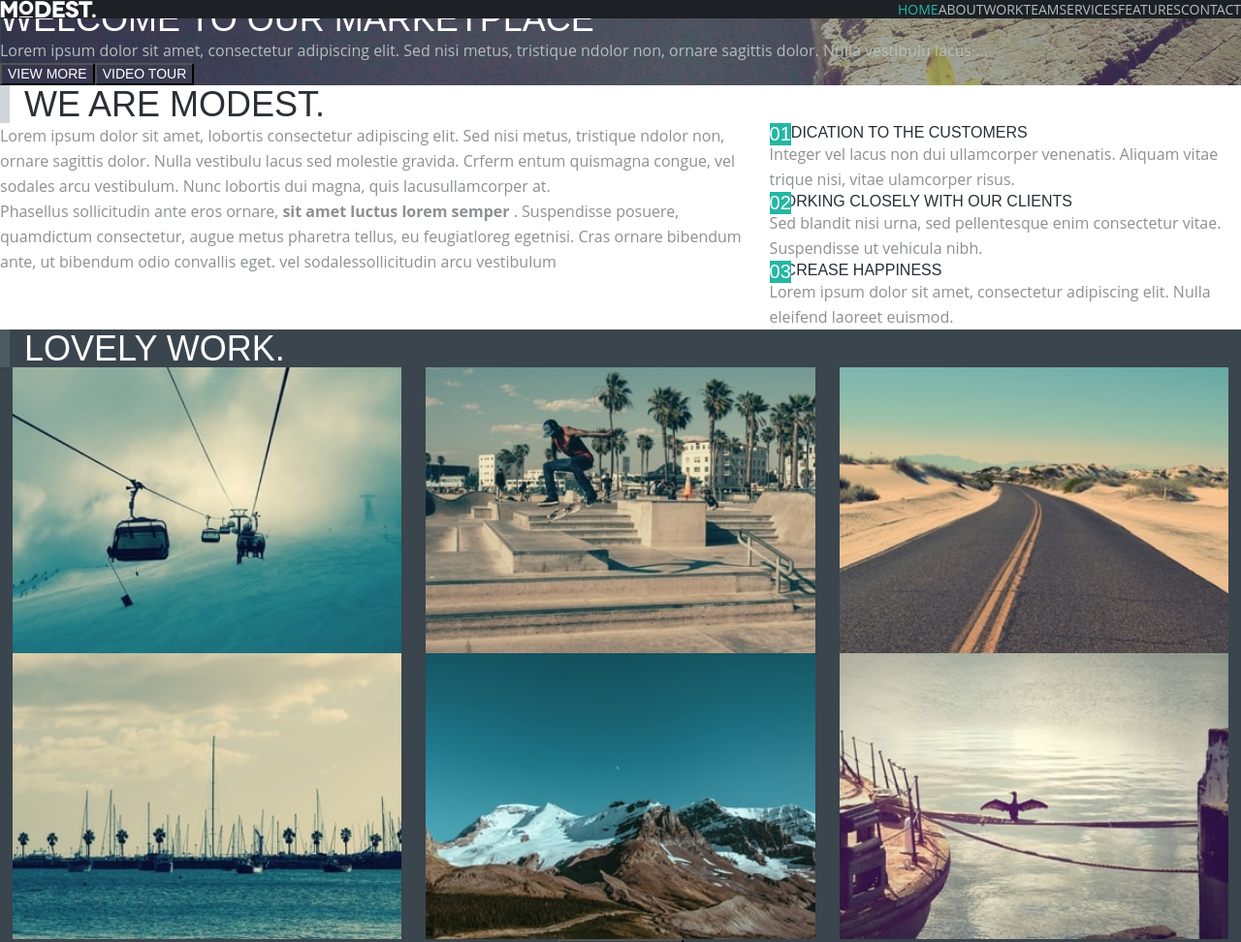
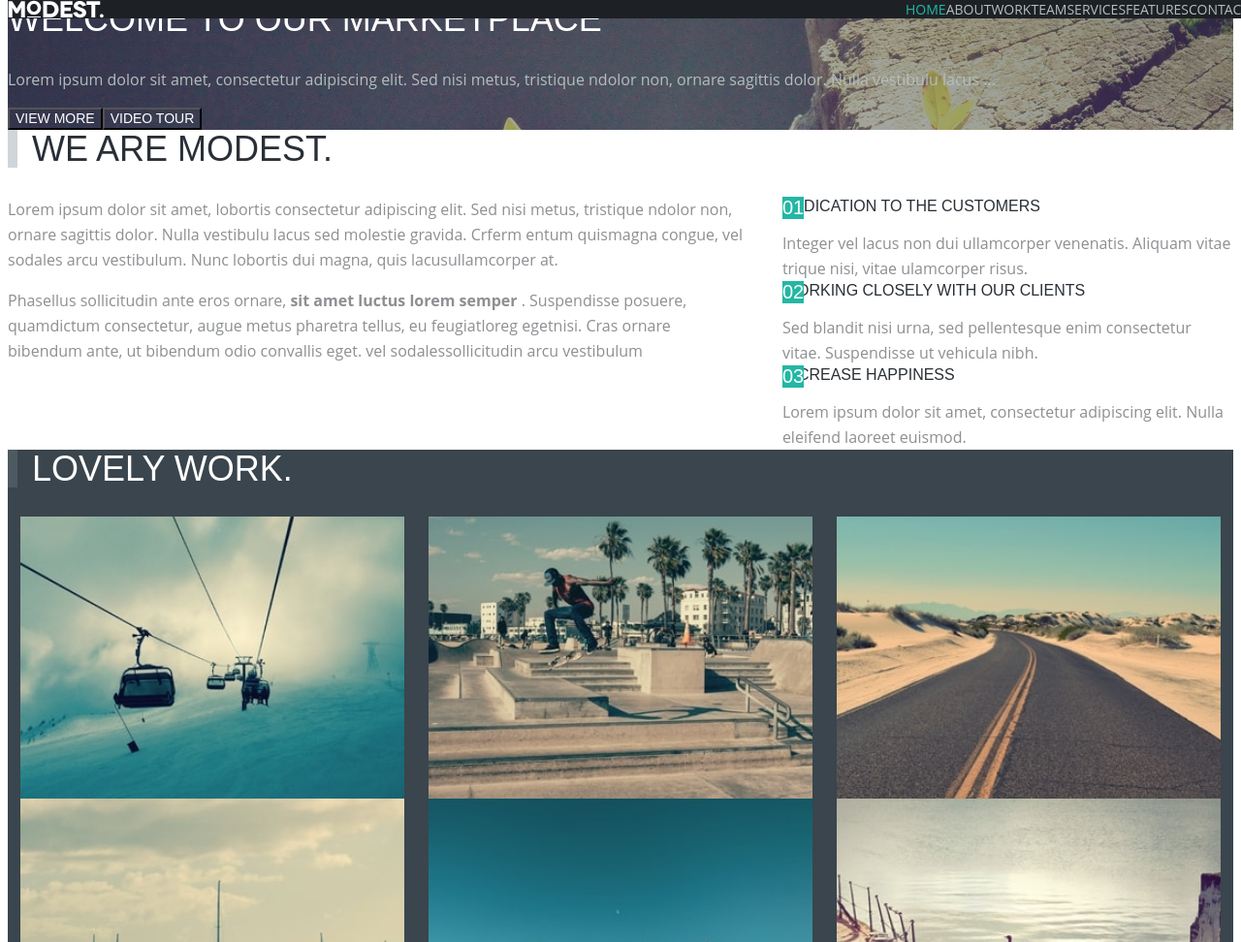
Before and after one commit to aleksandrlepin/modest, a website: page src/index.html in a window 1280 px wide. Shown: the top 972 px of the page at 97% size. Drawn offline with nearby package versions, Linux system fonts and the light colour scheme; files that its build step writes are made by us from their sources; files whose address does not match are found by name.

Commit message:
FIX minor bugs

```diff
--- a/src/components/app.scss
+++ b/src/components/app.scss
@@ -6,20 +6,19 @@
 // RESET STYLES
 
 * {
-    margin: 0;
+    margin-top: 0;
 }
 
 //GLOBAL STYLES
+
+body {
+    padding-top: px(80);
+}
 
 .wrapper  {
     max-width: px(1140);
     margin: 0 auto;
     padding: px(100) px(20);
-}
-
-.inline-reset {
-    font-size: 0;
-    line-height: 0;
 }
 
 h2 {
@@ -33,23 +32,17 @@ h2 {
 
 }
 
-h3,
-dt {
+h3 {
     @include q-sans-400(16, 19);
     margin-bottom: px(16);
     color: $black2;
     text-transform: uppercase;
 }
 
-p,
-dd {
+p {
     @include o-sans-400(16, 26);
-    margin: 0;
+    margin-bottom: px(35);
     color: $grey;
-}
-
-img {
-    vertical-align: top;
 }
 
 .btn {
@@ -150,6 +143,10 @@ img {
     max-width: px(1140);
     margin: 0 auto;
     padding: px(25) px(20);
+
+    img {
+        vertical-align: top;
+    }
 }
 
 .header__menu {
@@ -196,7 +193,6 @@ img {
     display: flex;
     flex-direction: column;
     justify-content: center;
-    margin-top: px(80);
     min-height: px(435);
     color: $white1;
 
@@ -208,13 +204,17 @@ img {
     }
 
     p {
-        margin-bottom: px(35);
         color: $white2;
     }
 }
 
 .home__inner {
     max-width: px(650);
+}
+
+.home__btn-holder {
+    font-size: 0;
+    line-height: 0;
 }
 
 // ABOUT
@@ -225,10 +225,6 @@ img {
 
 .about__content {
     display: flex;
-
-    p {
-        margin-bottom: px(50);
-    }
 }
 
 .about__mission {
@@ -240,13 +236,24 @@ img {
     width: 38%;
     padding-left: px(90);
     margin-bottom: 0;
+    counter-reset: goalsCounter;
 
-    dd {
+}
+
+.goals__item {
+    margin-bottom: px(30);
+    list-style: none;
+
+    p:last-child {
+        margin-bottom: 0;
+    }
+
+    h2 {
         margin-bottom: px(30);
+    }
 
-        &:last-child {
-            margin-bottom: 0;
-        }
+    &:last-child {
+        margin-bottom: 0;
     }
 }
 
@@ -256,7 +263,8 @@ img {
 
 .goals__num::before {
     @include q-sans-400(20, 23);
-    content: '';
+    content: '0'counter(goalsCounter);
+    counter-increment: goalsCounter;
     display: block;
     position: absolute;
     top: px(2);
@@ -264,26 +272,6 @@ img {
     padding: px(13);
     background-color: $turquoise;
     color: $white1;
-}
-
-.goals__num--1::before {
-    content: '01';
-}
-
-.goals__num--2::before {
-    content: '02';
-}
-
-.goals__num--3::before {
-    content: '03';
-}
-
-.goals__goals-item {
-    margin-bottom: 30px;
-
-    &:last-child {
-        margin-bottom: 0;
-    }
 }
 
 // WORK
@@ -303,6 +291,7 @@ img {
     flex-flow: wrap row;
     justify-content: space-between;
     margin: 0 -1% px(57);
+    overflow: hidden;
 }
 
 .portfolio__item {
@@ -317,6 +306,8 @@ img {
 
     img {
         width: 100%;
+        height: 100%;
+        vertical-align: top;
     }
 
     &:hover img {
@@ -348,6 +339,7 @@ img {
         box-sizing: border-box;
         width: 100%;
         padding: 6%;
+        margin-bottom: 0;
         opacity: 0;
         background-color: $dark-slate-grey3;
         color: $white1;
@@ -385,6 +377,10 @@ img {
     background: no-repeat 50% 12%/17%;
 
     &:nth-last-child(-n+4) {
+        margin-bottom: 0;
+    }
+
+    p:last-child {
         margin-bottom: 0;
     }
 }
@@ -425,6 +421,7 @@ img {
     flex-flow: wrap row;
     justify-content: space-between;
     margin: 0 -1.3%;
+    overflow: hidden;
 }
 
 .features__item {
@@ -435,6 +432,11 @@ img {
     img {
         width: 100%;
         margin-bottom: px(52);
+        vertical-align: top;
+    }
+
+    p:last-child {
+        margin-bottom: 0;
     }
 }
 
--- a/src/components/reset.scss
+++ /dev/null
@@ -1,132 +0,0 @@
-*,
-*::before,
-*::after {
-    font-family: inherit;
-    box-sizing: inherit;
-}
-
-html,
-body,
-div,
-span,
-applet,
-object,
-iframe,
-h1,
-h2,
-h3,
-h4,
-h5,
-h6,
-p,
-blockquote,
-pre,
-a,
-abbr,
-acronym,
-address,
-big,
-cite,
-code,
-del,
-dfn,
-em,
-img,
-ins,
-kbd,
-q,
-s,
-samp,
-small,
-strike,
-strong,
-sub,
-sup,
-tt,
-var,
-b,
-u,
-i,
-center,
-dl,
-dt,
-dd,
-ol,
-ul,
-li,
-fieldset,
-form,
-label,
-legend,
-table,
-caption,
-tbody,
-tfoot,
-thead,
-tr,
-th,
-td,
-article,
-aside,
-canvas,
-details,
-embed,
-figure,
-figcaption,
-footer,
-header,
-menu,
-nav,
-output,
-ruby,
-section,
-summary,
-time,
-mark,
-audio,
-video {
-    margin: 0;
-    padding: 0;
-    border: 0;
-    font-size: inherit;
-    vertical-align: baseline;
-}
-
-html {
-    box-sizing: border-box;
-}
-
-body {
-    -moz-osx-font-smoothing: grayscale;
-    -webkit-font-smoothing: antialiased;
-    line-height: 1;
-}
-
-// HTML5 display-role reset for older browsers
-article,
-aside,
-details,
-figcaption,
-figure,
-footer,
-header,
-menu,
-nav,
-section {
-    display: block;
-}
-
-ol,
-ul {
-    list-style: none;
-}
-
-blockquote,
-q {
-    quotes: none;
-}
-
-table {
-    border-collapse: collapse;
-    border-spacing: 0;
-}
--- a/src/index.html
+++ b/src/index.html
@@ -13,7 +13,7 @@
     <!-- HEADER -->
     <div class='header'>
         <header class='header__container'>
-                <a href='/'>
+            <a href='#'>
                     <img src='images/modest.png' alt='Modest logo'>
                 </a>
             <nav class='header__menu'>
@@ -37,7 +37,7 @@
                 <div class='home__inner'>
                     <h2> welcome to our marketplace </h2>
                     <p> Lorem ipsum dolor sit amet, consectetur adipiscing elit. Sed nisi metus, tristique ndolor non, ornare sagittis dolor. Nulla vestibulu lacus ... </p>
-                        <div class='inline-reset'>
+                    <div class='home__btn-holder'>
                         <button class='btn' type='button' name='button'> view more </button>
                         <button class='btn' type='button' name='button'> video tour </button>
                     </div>
@@ -53,8 +53,8 @@
                     <div class='about__mission'>
                         <p> Lorem ipsum dolor sit amet, lobortis consectetur adipiscing elit. Sed nisi metus, tristique ndolor non, ornare sagittis dolor. Nulla vestibulu lacus sed molestie gravida. Crferm entum quismagna congue, vel sodales arcu vestibulum.
                             Nunc lobortis dui magna, quis lacusullamcorper at. </p>
-                            <p> Phasellus sollicitudin ante eros ornare, <span> sit amet luctus lorem semper </span>. Suspendisse posuere, quamdictum consectetur, augue metus pharetra tellus, eu feugiatloreg egetnisi. Cras ornare bibendum ante, ut bibendum
-                                odio convallis eget. vel sodalessollicitudin arcu vestibulum </p>
+                        <p> Phasellus sollicitudin ante eros ornare, <span> sit amet luctus lorem semper </span>. Suspendisse posuere, quamdictum consectetur, augue metus pharetra tellus, eu feugiatloreg egetnisi. Cras ornare bibendum ante, ut bibendum odio
+                            convallis eget. vel sodalessollicitudin arcu vestibulum </p>
                         <div class='social'>
                             <a class='social__link social__link--big social__icon-fb' href='#'></a>
                             <a class='social__link social__link--big social__icon-tw' href='#'></a>
@@ -63,14 +63,20 @@
                             <a class='social__link social__link--big social__icon-behance' href='#'></a>
                         </div>
                     </div>
-                        <dl class='about__goals'>
-                            <dt class='goals__num goals__num--1'> Dedication to the customers </dt>
-                            <dd> Integer vel lacus non dui ullamcorper venenatis. Aliquam vitae trique nisi, vitae ulamcorper risus. </dd>
-                            <dt class='goals__num goals__num--2'> working closely with our clients </dt>
-                            <dd> Sed blandit nisi urna, sed pellentesque enim consectetur vitae. Suspendisse ut vehicula nibh. </dd>
-                            <dt class='goals__num goals__num--3'> increase happiness </dt>
-                            <dd> Lorem ipsum dolor sit amet, consectetur adipiscing elit. Nulla eleifend laoreet euismod. </dd>
-                        </dl>
+                    <ul class='about__goals'>
+                        <li class='goals__item'>
+                            <h3 class='goals__num'> Dedication to the customers </h3>
+                            <p> Integer vel lacus non dui ullamcorper venenatis. Aliquam vitae trique nisi, vitae ulamcorper risus. </p>
+                        </li>
+                        <li class='goals__item'>
+                            <h3 class='goals__num'> working closely with our clients </h3>
+                            <p> Sed blandit nisi urna, sed pellentesque enim consectetur vitae. Suspendisse ut vehicula nibh. </p>
+                        </li>
+                        <li class='goals__item'>
+                            <h3 class='goals__num'> increase happiness </h3>
+                            <p> Lorem ipsum dolor sit amet, consectetur adipiscing elit. Nulla eleifend laoreet euismod. </p>
+                        </li>
+                    </ul>
                 </div>
             </div>
         </section>
```
Also changed, not shown: dist/css/app.css, dist/index.html. Lines whose indentation alone changed are shown as unchanged.
